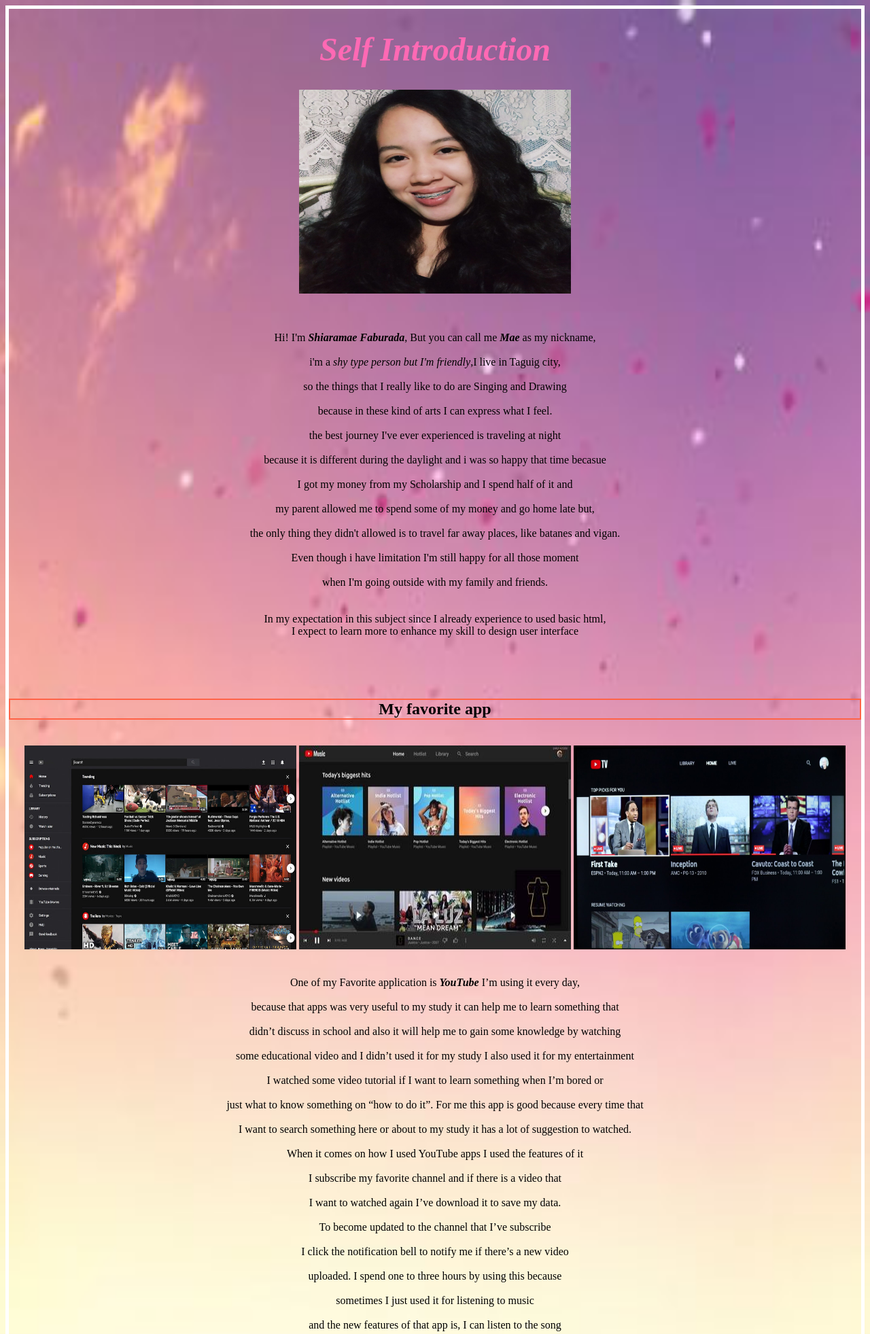
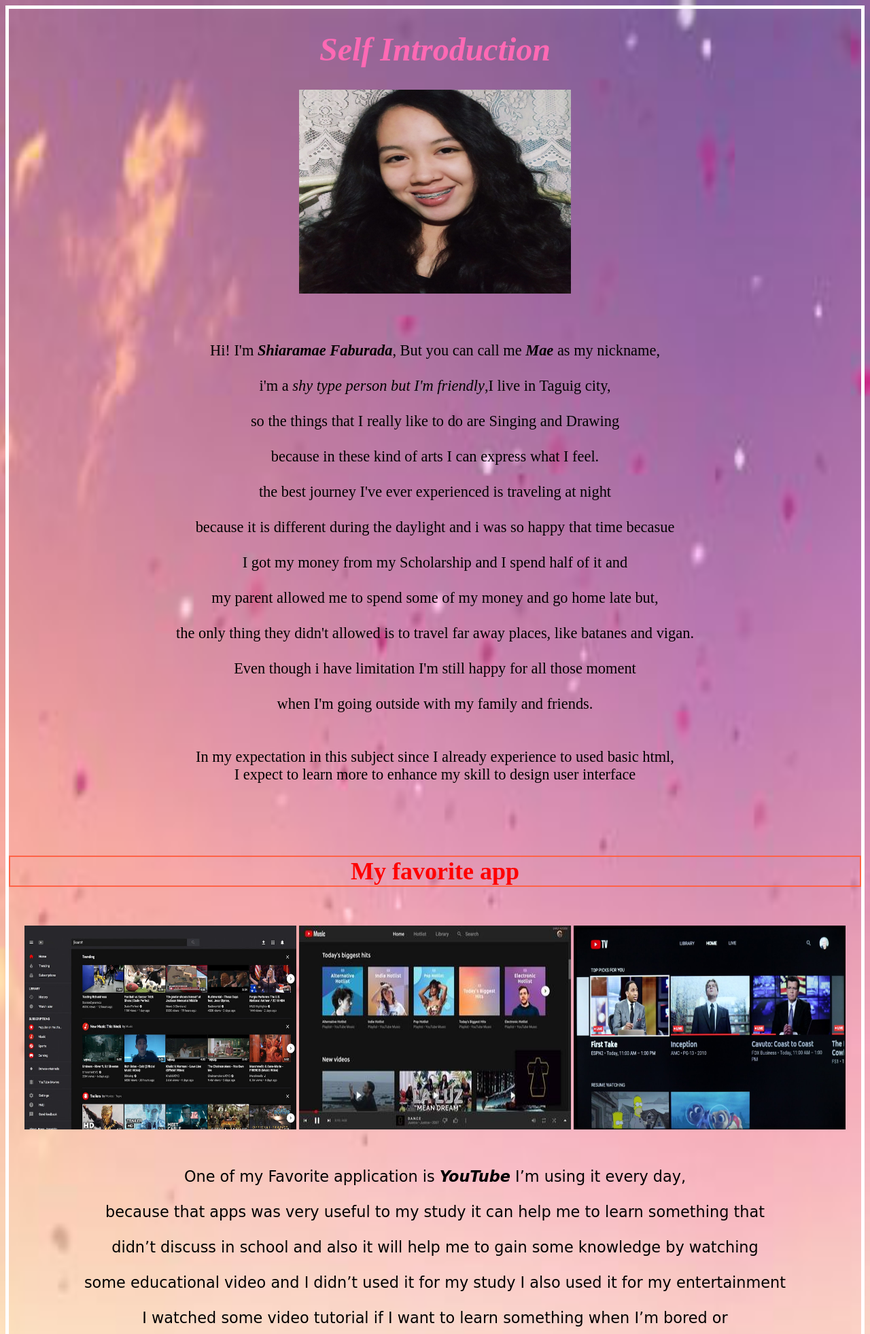
Before and after one commit to DemeterCaubang/lab1test, a PHP site: page /index.html in a window 1280 px wide. Shown: the top 1963 px of the page at 68% size. Run offline with PHP 8.4, Linux system fonts and the light colour scheme.

Commit message:
css fonts

```diff
--- a/css/style.css
+++ b/css/style.css
@@ -10,3 +10,21 @@ h1 {
    font-family: 'IBM Plex Serif',serif;
    font-size: 300%;
 }
+
+p {
+  color: Black;
+  font-family: Harrington;
+  font-size:140%;
+}
+
+p2 {
+    color: red;
+    font-family: Harrington;
+    font-size: 150%;
+}
+
+p3 {
+    color: black;
+    font-family: Comic Sans MS;
+    font-size: 140%;
+}
```
